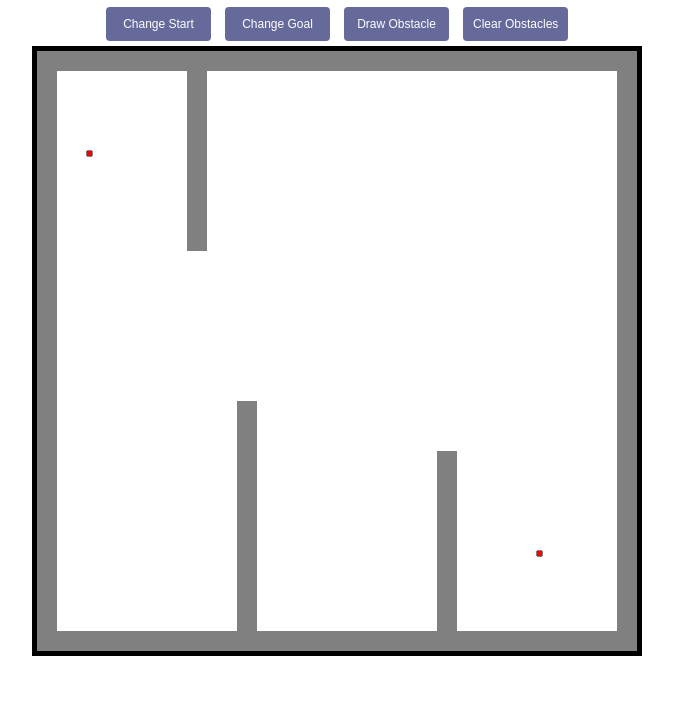
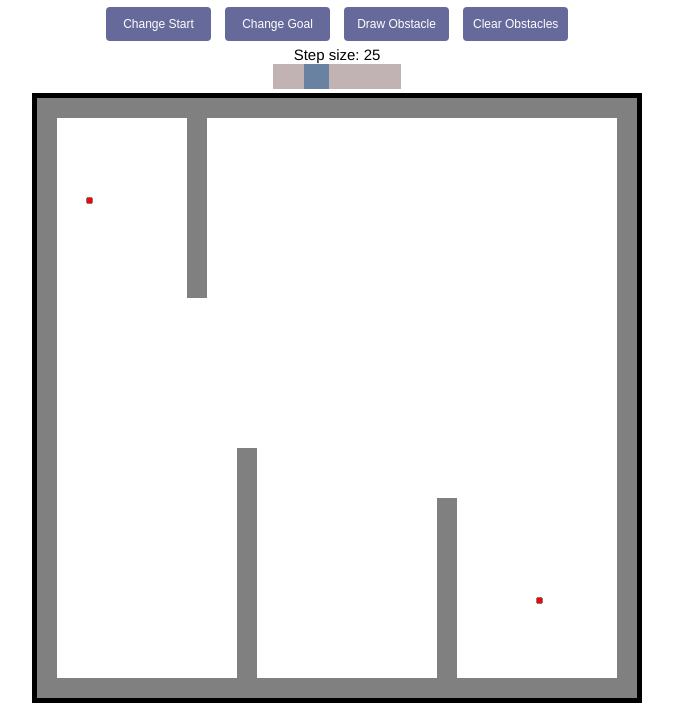
Before and after one commit to SimonK5/rrt-visualizer, a plain HTML site: page index.html in a window 1280 px wide. Shown: the part 111-818 px from the top of the page, without its empty margins (303-976 px from the left). Drawn offline with Linux system fonts and the light colour scheme.

Commit message:
Step size slider

```diff
--- a/index.html
+++ b/index.html
@@ -25,6 +25,13 @@
       <input type="button" class="button" title="Draw Obstacle" value="Draw Obstacle" onclick="toggleEdit('INIT_DRAW')">
       <input type="button" class="button" title="Clear Obstacles" value="Clear Obstacles" onclick="resetObstacles()">
     </div>
+    <div class="slidecontainer">
+      <p2>Step size:
+        <output id="output">35</output>
+      </p2><br>
+      <input type="range" min="10" max="60" value="25" class="slider" id="slider">
+
+    </div>
   </div>
   <canvas id="canvas" width="600" height="600"></canvas>
   <p id="message"></p>
--- a/src/interaction.js
+++ b/src/interaction.js
@@ -93,3 +93,12 @@ canvas.addEventListener('mouseup', function(e){
     toggleEdit('INIT_DRAW');
   }
 })
+
+var slider = document.getElementById("slider");
+var output = document.getElementById("output");
+output.innerHTML = slider.value;
+
+slider.oninput = function() {
+  output.innerHTML = this.value;
+  stepSize = this.value;
+}
--- a/src/rrt.js
+++ b/src/rrt.js
@@ -5,7 +5,7 @@ var obstacles = defineObstacles();
 var lines = [];
 
 const NODE_WIDTH = 5;
-const stepSize = 20;
+var stepSize = 20;
 
 const WIDTH = 600;
 const HEIGHT = 600;
--- a/styles.css
+++ b/styles.css
@@ -13,6 +13,11 @@ h1 {
 p {
   font-family: Helvetica;
   font-size: 20px;
+}
+
+p2 {
+  font-family: Helvetica;
+  font-size: 15px;
 }
 
 canvas {
@@ -42,6 +47,34 @@ canvas {
 
 .button:active {
   background-color: #3e8e41;
-  box-shadow: 0 5px #666;
   transform: translateY(4px);
 }
+
+.slidecontainer {
+  width: 100%;
+}
+
+.slider {
+  -webkit-appearance: none;
+  appearance: none;
+  width: 10%;
+  height: 25px;
+  background: #a89393;
+  outline: none;
+  opacity: 0.7;
+  -webkit-transition: 0.2s;
+  transition: opacity 0.2s;
+}
+
+.slider:hover {
+  opacity: 1;
+}
+
+.slider::-webkit-slider-thumb {
+  -webkit-appearance: none;
+  appearance: none;
+  width: 25px;
+  height: 25px;
+  background: #2b4e7a;
+  cursor: pointer;
+}
```
